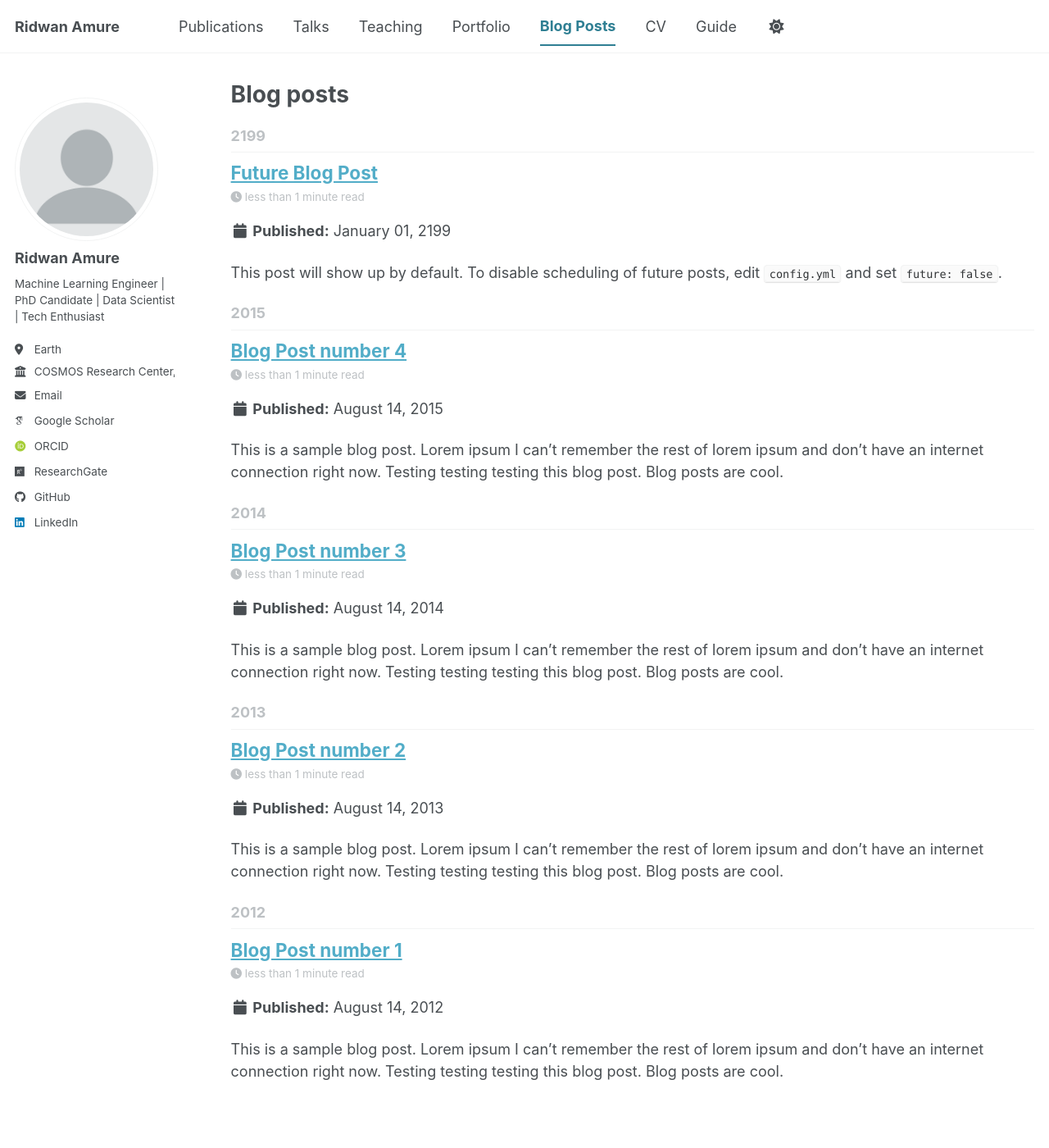
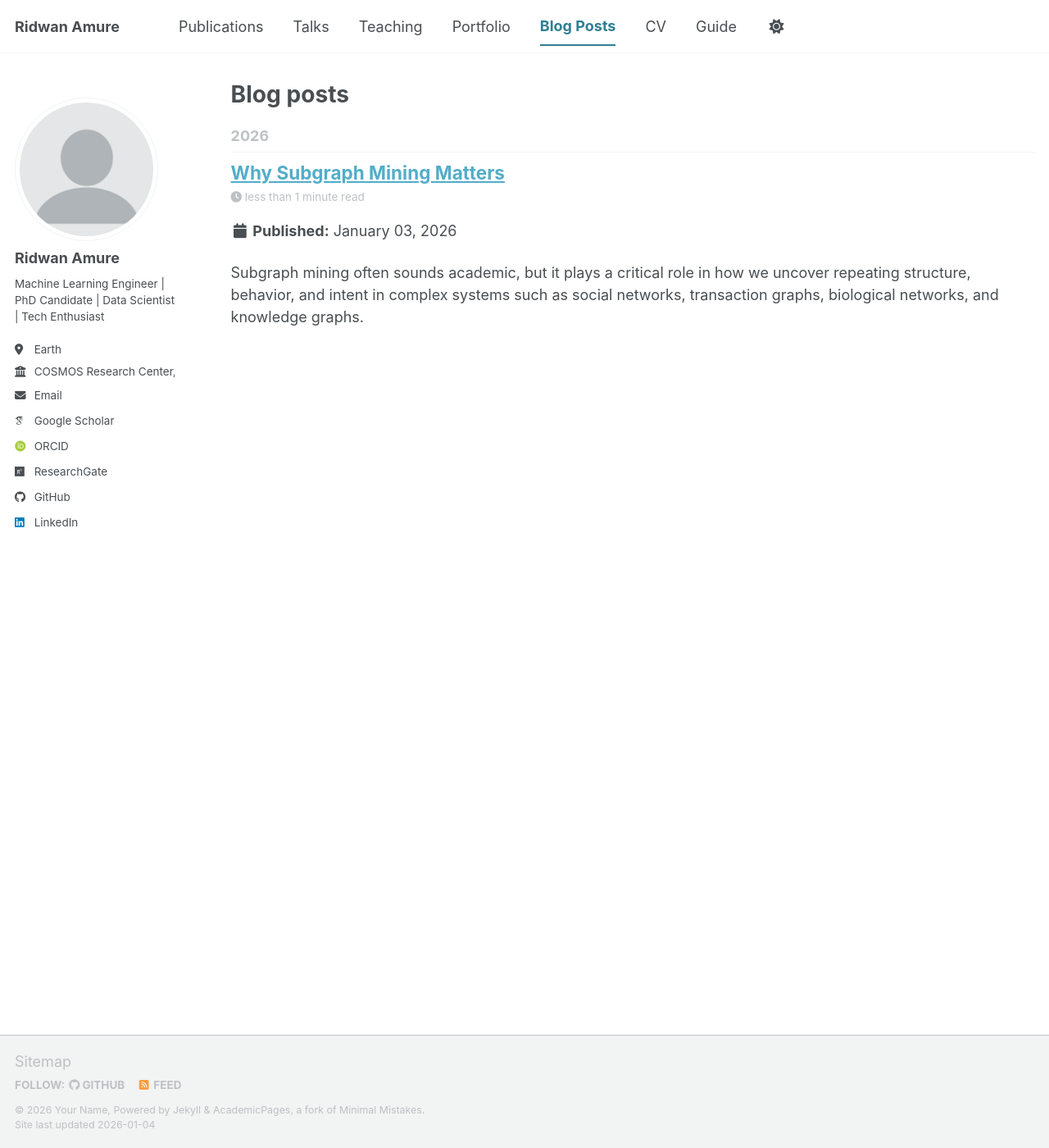
Before and after one commit to instabaines/instabaines.github.io, a Jekyll site: the page built from _pages/year-archive.html, in a window 1280 px wide and 1400 px high. Shown: the whole window at 82% size. Built offline with Jekyll 4.4.1, drawn with Linux system fonts in a browser that asks for light colours; some web fonts are replaced; a script bundle is joined from its source files by our own code; library files that are not in the unit come from our copies.

Commit message:
updated cv, about and post

```diff
--- a/_posts/2012-08-14-blog-post-1.md
+++ /dev/null
@@ -1,20 +0,0 @@
----
-title: 'Blog Post number 1'
-date: 2012-08-14
-permalink: /posts/2012/08/blog-post-1/
-tags:
-  - cool posts
-  - category1
-  - category2
----
-
-This is a sample blog post. Lorem ipsum I can't remember the rest of lorem ipsum and don't have an internet connection right now. Testing testing testing this blog post. Blog posts are cool.
-
-Headings are cool
-======
-
-You can have many headings
-======
-
-Aren't headings cool?
-------
--- a/_posts/2013-08-14-blog-post-2.md
+++ /dev/null
@@ -1,20 +0,0 @@
----
-title: 'Blog Post number 2'
-date: 2013-08-14
-permalink: /posts/2013/08/blog-post-2/
-tags:
-  - cool posts
-  - category1
-  - category2
----
-
-This is a sample blog post. Lorem ipsum I can't remember the rest of lorem ipsum and don't have an internet connection right now. Testing testing testing this blog post. Blog posts are cool.
-
-Headings are cool
-======
-
-You can have many headings
-======
-
-Aren't headings cool?
-------
--- a/_posts/2014-08-14-blog-post-3.md
+++ /dev/null
@@ -1,20 +0,0 @@
----
-title: 'Blog Post number 3'
-date: 2014-08-14
-permalink: /posts/2014/08/blog-post-3/
-tags:
-  - cool posts
-  - category1
-  - category2
----
-
-This is a sample blog post. Lorem ipsum I can't remember the rest of lorem ipsum and don't have an internet connection right now. Testing testing testing this blog post. Blog posts are cool.
-
-Headings are cool
-======
-
-You can have many headings
-======
-
-Aren't headings cool?
-------
--- /dev/null
+++ b/_posts/2025-01-03-blog-post-1.md
@@ -0,0 +1,20 @@
+---
+title: "Why Subgraph Mining Matters"
+date: 2026-01-03
+permalink: /posts/why-subgraph-mining-matters/
+tags:
+  - graph-mining
+  - network-analysis
+  - machine-learning
+  - data-science
+---
+
+Subgraph mining often sounds academic, but it plays a critical role in how we uncover
+repeating structure, behavior, and intent in complex systems such as social networks,
+transaction graphs, biological networks, and knowledge graphs.
+
+In this article, I explain **what subgraph mining is**, **why it matters**, and **how it
+translates into real-world business and research impact**, using intuitive examples rather
+than heavy theory.
+
+read more on *why-subgraph-mining-matters* [here](https://ridwanamure.substack.com/p/why-subgraph-mining-matters)
--- a/_posts/2199-01-01-future-post.md
+++ /dev/null
@@ -1,11 +0,0 @@
----
-title: 'Future Blog Post'
-date: 2199-01-01
-permalink: /posts/2012/08/blog-post-4/
-tags:
-  - cool posts
-  - category1
-  - category2
----
-
-This post will show up by default. To disable scheduling of future posts, edit `config.yml` and set `future: false`.
```
Also changed, not shown: _pages/cv.md (+8 -21 lines), _posts/2015-08-14-blog-post-4.md (deleted, +0 -20 lines).
